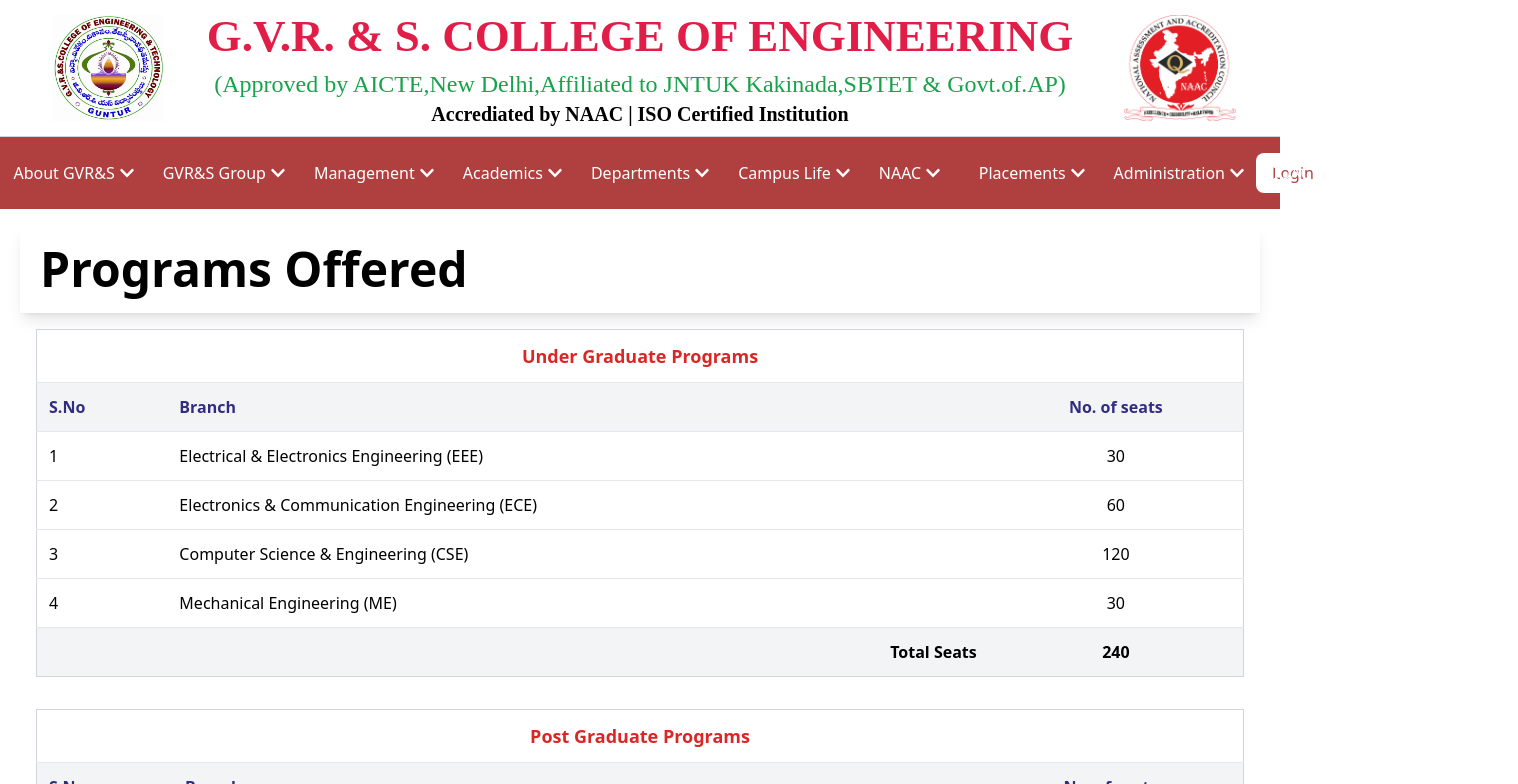
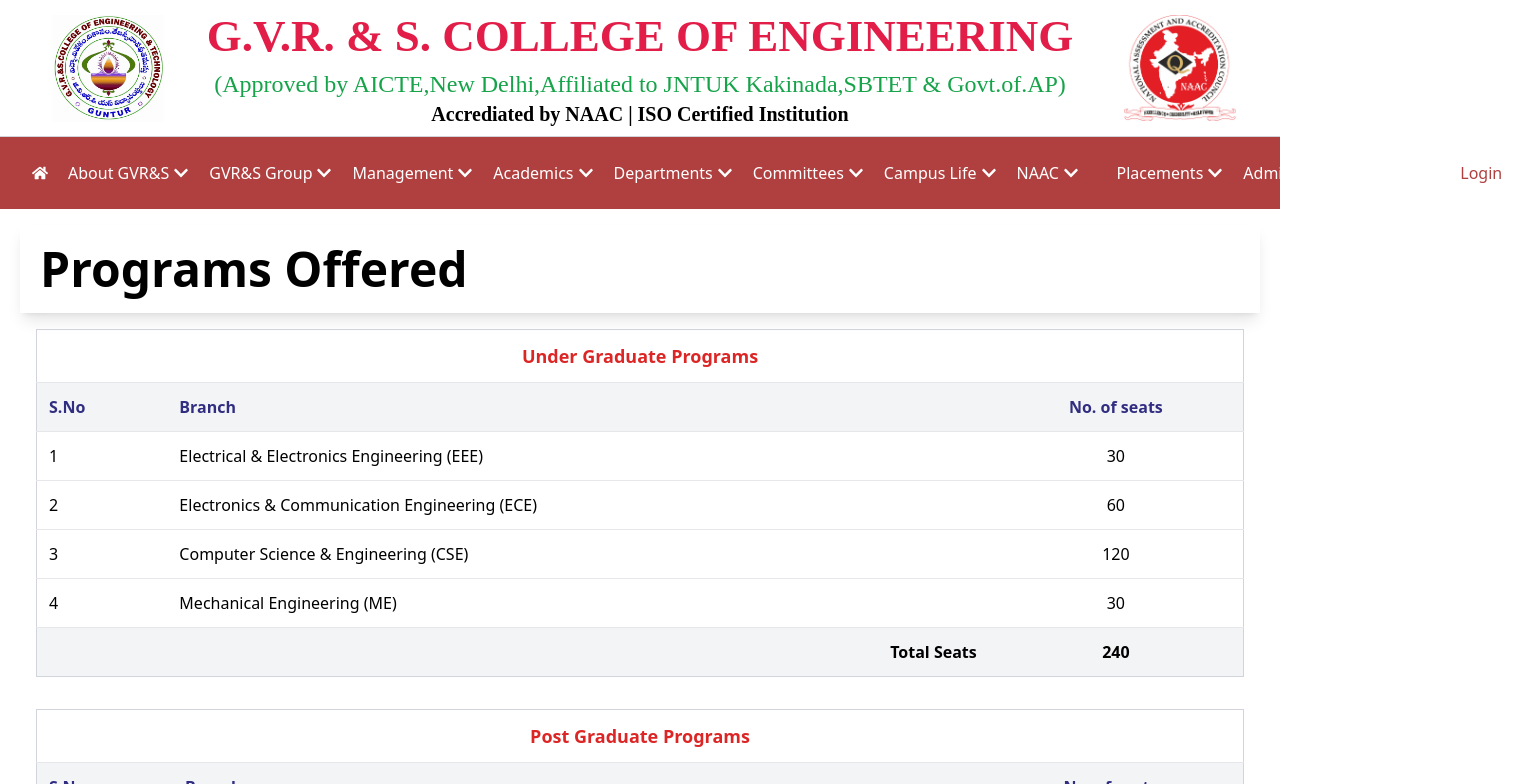
Before and after one commit to Blueapplecloud/GVR-S, a React (Vite) app in the folder client/: page /academics/programs-offered in a window 1280 px wide. Shown: the top 784 px of the page, 1518 px wide, since content can reach past the window. Built offline with nearby package versions, Linux system fonts and the light colour scheme.

Commit message:
Added New section to navbar Committees section.

```diff
--- a/client/src/App.jsx
+++ b/client/src/App.jsx
@@ -151,7 +151,7 @@ function App() {
               <Route path="/gallery/labs" element={<LabsGallery />} />
 
               <Route
-                path="/administration/organising chart"
+                path="/administration/organising-chart"
                 element={<OrganisingChart />}
               />
 
@@ -164,9 +164,9 @@ function App() {
               <Route path="/admin/placements" element={<Placements />} />
               {/* Add more routes as needed */}
 
-              <Route path="/GVR&S Group/GVR&S Degree College For women" element={<GVRSDegreeCollegeforWomen/>}/>
-              <Route path="/GVR&S Group/GVR&S Degree College For Professional studies" element={<GVRSDegreeCollegeforProfessionalStudents/>}/>
-              <Route path="/GVR&S Group/GVR&S Co-operavtive junior college" element={<GVRSJuniorCollege/>}/>
+              <Route path="/gvr&s-group/gvr&s-degree-college-for-women" element={<GVRSDegreeCollegeforWomen/>}/>
+              <Route path="/gvr&s-group/gvr&s-degree-college-for-professional-studies" element={<GVRSDegreeCollegeforProfessionalStudents/>}/>
+              <Route path="/gvr&s-group/gvr&s-co-operavtive-junior-college" element={<GVRSJuniorCollege/>}/>
               <Route path="/placements/placements" element={<PlacementDashboard />} />
               <Route path="/placements/rti" element={<RTIDeclaration />} />
 
--- a/client/src/components/Navbar/Navbar.jsx
+++ b/client/src/components/Navbar/Navbar.jsx
@@ -1,4 +1,4 @@
-import React, { useState } from "react";
+import React, { useState, useEffect } from "react";
 import {
   FaHome,
   FaBars,
@@ -16,6 +16,20 @@ const CustomNavbar = () => {
   const [openDropdown, setOpenDropdown] = useState(null);
   const [openNestedDropdown, setOpenNestedDropdown] = useState(null); // for nested mobile dropdowns
   const [isDesktop, setIsDesktop] = useState(false);
+
+  useEffect(() => {
+    const handleResize = () => {
+      setIsDesktop(window.innerWidth >= 1024); // Adjust breakpoint as needed
+      if (window.innerWidth >= 1024) {
+        setMobileMenuOpen(false); // Close mobile menu on desktop
+      }
+    };
+
+    window.addEventListener("resize", handleResize);
+    handleResize(); // Initial check
+
+    return () => window.removeEventListener("resize", handleResize);
+  }, []);
 
   const toggleMobileMenu = () => {
     setMobileMenuOpen(!isMobileMenuOpen);
@@ -42,15 +56,15 @@ const CustomNavbar = () => {
       dropdown: [
         {
           label: "GVR&S Degree College For Women",
-          path: "/GVR&S Group/GVR&S Degree College For women",
+          path: "/gvr&s-group/gvr&s-degree-college-for-women",
         },
         {
           label: "GVR&S Degree College For Professional Studies",
-          path: "/GVR&S Group/GVR&S Degree College For Professional studies",
+          path: "/gvr&s-group/gvr&s-degree-college-for-professional-studies",
         },
         {
           label: "GVR&S Co-operavtive Junior College",
-          path: "/GVR&S Group/GVR&S Co-operavtive junior college",
+          path: "/gvr&s-group/gvr&s-co-operavtive-junior-college",
         },
       ],
     },
@@ -169,6 +183,21 @@ const CustomNavbar = () => {
       ],
     },
     {
+      label: <>Committees</>,
+      dropdown: [
+        { label: "Grievance Redressal Committee", path: "/committees/grievance" },
+        { label: "Committee For SC/ST", path: "/committees/scst" },
+        { label: "Minority Cell", path: "/committees/minority-cell" },
+        { label: "Internal Complaint Committee", path: "/committees/icc" },
+        {
+          label: "Anti Sexual Harassment Committee",
+          path: "/committees/ashc",
+        },
+        { label: "Anti-Ragging Committee", path: "/committees/anti-ragging" },
+        { label: "OBC Cell", path: "/committees/obc-cell" },
+      ],
+    },
+    {
       label: <>Campus Life</>,
       dropdown: [
         { label: "Campus", path: "/campus/campus" },
@@ -203,7 +232,7 @@ const CustomNavbar = () => {
     {
       label: <>Administration</>,
       dropdown: [
-        { label: "Organising Chart", path: "/administration/organising chart" },
+        { label: "Organising Chart", path: "/administration/organising-chart" },
       ],
     },
     {
@@ -216,7 +245,7 @@ const CustomNavbar = () => {
     <ul
       className={`absolute ${
         level === 1 ? "left-0 top-full" : "left-full top-0"
-      } mt-0.5 bg-white text-black rounded shadow-md min-w-[10rem] w-max z-20`} // Increased min-width
+      } mt-0.5 bg-white text-black rounded shadow-md min-w-[10rem] w-max z-20`}
       onMouseLeave={() => {
         if (level === 1) setOpenSubDropdown(null);
         else setOpenNestedDropdown(null);
@@ -251,7 +280,7 @@ const CustomNavbar = () => {
           ) : (
             <Link
               to={item.path}
-              className="block px-4 py-2 hover:text-primaryColor whitespace-nowrap" // Added whitespace-nowrap
+              className="block px-4 py-2 hover:text-primaryColor whitespace-nowrap"
               onClick={() => {
                 setOpenDropdown(null);
                 setOpenSubDropdown(null);
@@ -269,8 +298,8 @@ const CustomNavbar = () => {
   return (
     <>
       <HeaderComponent />
-      <div className="bg-primaryColor text-white py-4 px-6 flex justify-between items-center relative z-10">
-        <div className="flex items-center">
+      <div className="bg-primaryColor text-white py-4 px-6 flex items-center relative z-10">
+        <div className="flex items-center mr-auto"> {/* Move mobile toggle to the left */}
           <button
             onClick={toggleMobileMenu}
             className="lg:hidden mr-4"
@@ -282,18 +311,17 @@ const CustomNavbar = () => {
               <FaBars className="w-6 h-6" />
             )}
           </button>
-        </div>
           {/* Desktop Navbar */}
-        <div className="hidden lg:flex justify-center gap-x-1 items-center w-full">
+          <div className="hidden lg:flex items-center">
             {menuItems.map((item, index) => (
               <div
                 key={index}
-              className="relative group"
+                className="relative group mr-1" /* Reduce space between items */
                 onMouseEnter={() => setOpenDropdown(index)}
                 onMouseLeave={() => setOpenDropdown(null)}
               >
                 {item.dropdown ? (
-                <div className="px-3 py-2 hover:bg-primaryColor cursor-pointer flex items-center whitespace-nowrap !min-w-[6rem]">
+                  <div className="px-2 py-2 hover:bg-primaryColor cursor-pointer flex items-center whitespace-nowrap !min-w-[6rem]"> {/* Reduced padding */}
                     {item.label}
                     {item.label !== <FaHome /> && (
                       <FaChevronDown className="ml-1 w-4 h-4" />
@@ -302,19 +330,18 @@ const CustomNavbar = () => {
                 ) : (
                   <Link
                     to={item.path}
-                  className="px-3 py-2 hover:bg-primaryColor cursor-pointer flex items-center"
+                    className="px-2 py-2 hover:bg-primaryColor cursor-pointer flex items-center whitespace-nowrap" /* Reduced padding */
                   >
                     {item.label}
                   </Link>
                 )}
-              {item.dropdown &&
-                openDropdown === index &&
-                renderDropdown(item.dropdown)}
+                {item.dropdown && openDropdown === index && renderDropdown(item.dropdown)}
               </div>
             ))}
           </div>
+        </div>
 
-        {/* Login Button (Desktop & Mobile View) */}
+        {/* Login Button (Desktop & Mobile View) - Moved to the right */}
         <div className="flex">
           <Link
             to="/login"
```
Lines whose indentation alone changed are shown as unchanged.
